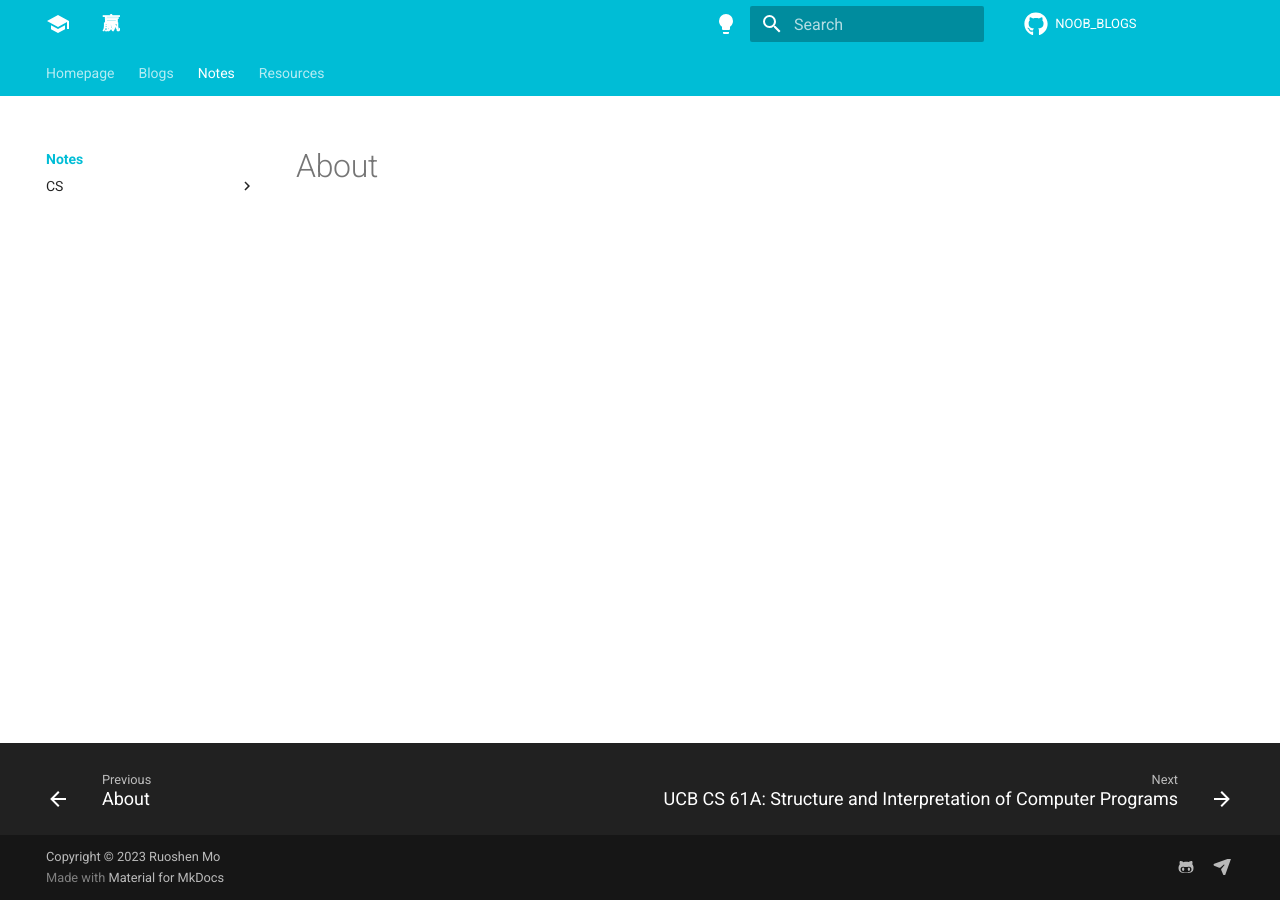
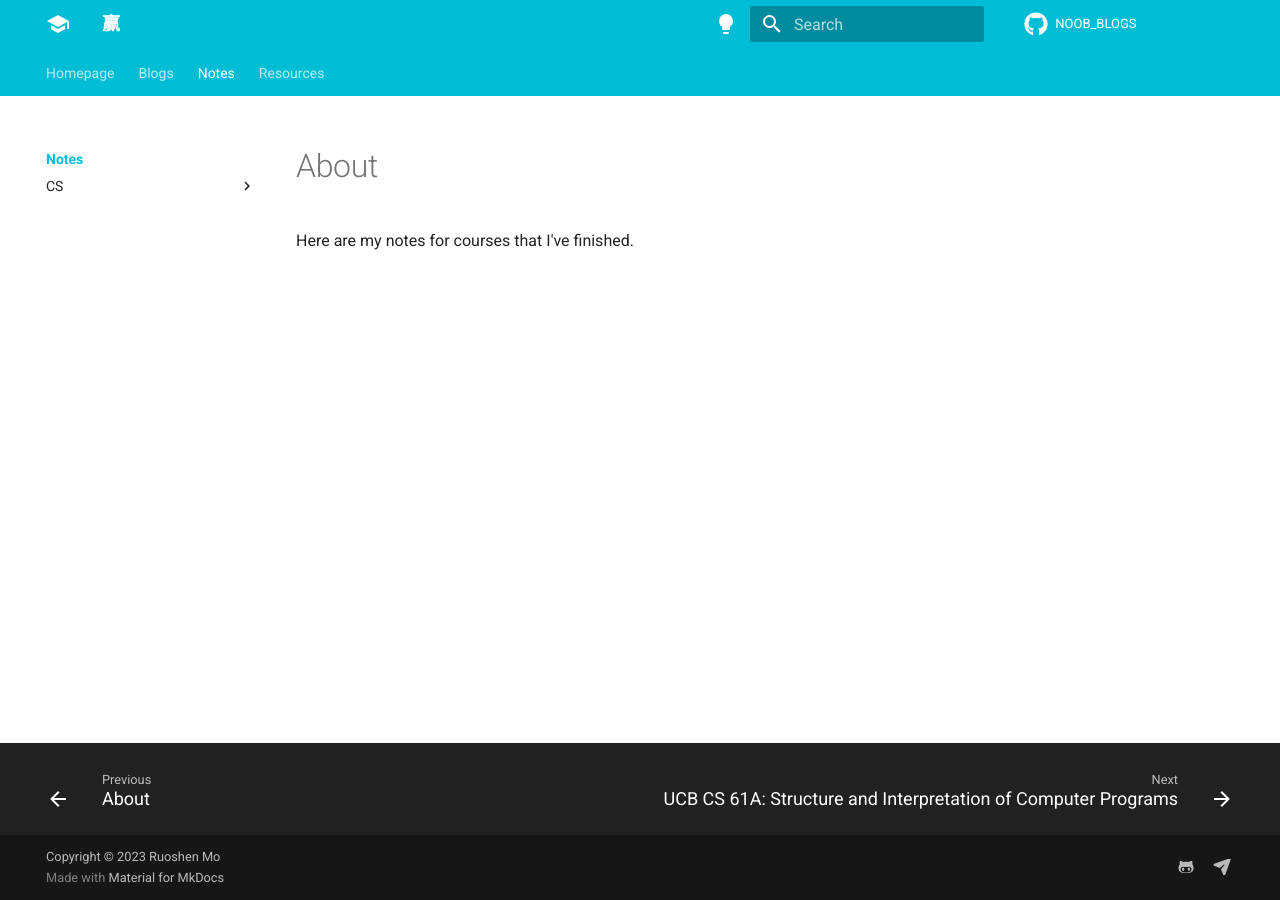
Before and after one commit to MorrisHohoho/NOOB_BLOGS, an MkDocs documentation site: the page built from docs/notes/index.md, in a window 1280 px wide. Built offline with MkDocs 1.6.1 and Material for MkDocs 9.7.7, drawn with Linux system fonts in a browser that asks for light colours; comment, search, counter and statistics services are not loaded.

Commit message:
update index

```diff
--- a/docs/notes/index.md
+++ b/docs/notes/index.md
@@ -1 +1,2 @@
 # About
+Here are my notes for courses that I've finished.
```
Also changed, not shown: docs/resources/Index.md (+1 -0 lines).
